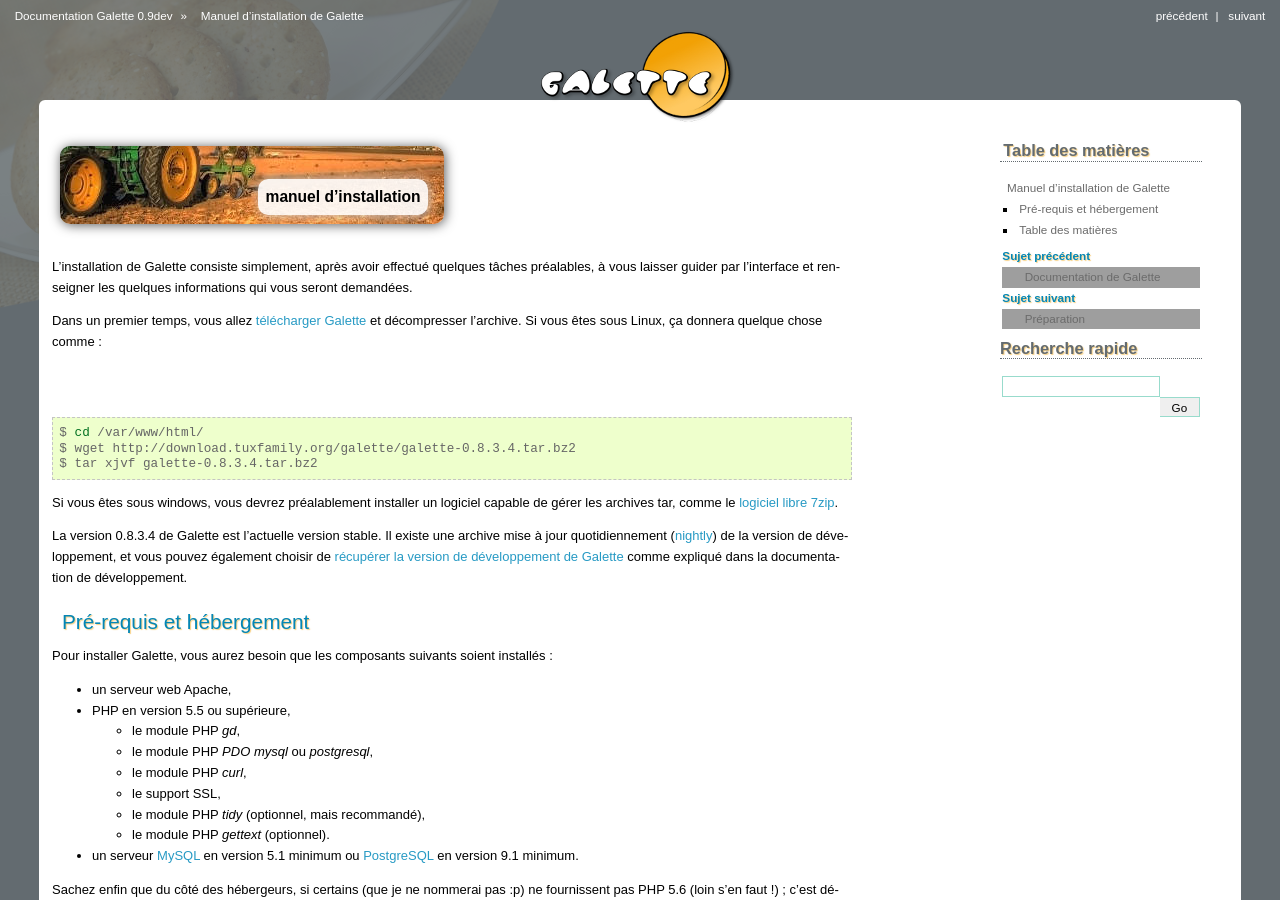
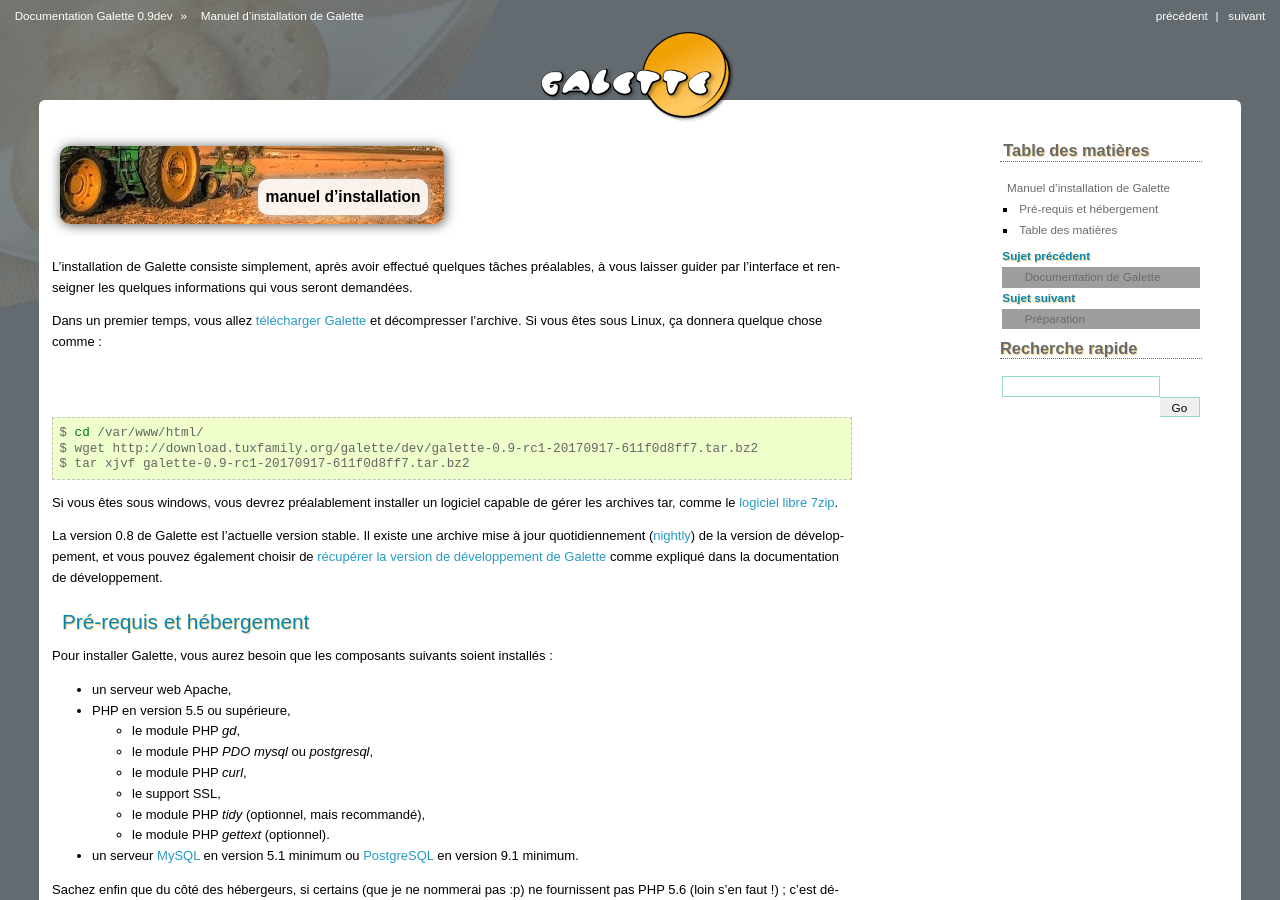
Before and after one commit to galette/galettedoc, a Sphinx documentation site: the page built from source/installation/index.rst, in a window 1280 px wide and 900 px high. Built offline with Sphinx 7.4.7, drawn with Linux system fonts in a browser that asks for light colours; grey boxes are pictures that could not be loaded.

Commit message:
Mise à jour des liens vers la 0.9rc1

```diff
--- a/source/installation/index.rst
+++ b/source/installation/index.rst
@@ -12,17 +12,17 @@
 
 L'installation de Galette consiste simplement, après avoir effectué quelques tâches préalables, à vous laisser guider par l'interface et renseigner les quelques informations qui vous seront demandées.
 
-Dans un premier temps, vous allez `télécharger Galette <http://download.tuxfamily.org/galette/galette-0.8.3.4.tar.bz2>`_ et décompresser l'archive. Si vous êtes sous Linux, ça donnera quelque chose comme :
+Dans un premier temps, vous allez `télécharger Galette <http://download.tuxfamily.org/galette/dev/galette-0.9-rc1-20170917-611f0d8ff7.tar.bz2>`_ et décompresser l'archive. Si vous êtes sous Linux, ça donnera quelque chose comme :
 
 .. code-block:: bash
 
    $ cd /var/www/html/
-   $ wget http://download.tuxfamily.org/galette/galette-0.8.3.4.tar.bz2
-   $ tar xjvf galette-0.8.3.4.tar.bz2
+   $ wget http://download.tuxfamily.org/galette/dev/galette-0.9-rc1-20170917-611f0d8ff7.tar.bz2
+   $ tar xjvf galette-0.9-rc1-20170917-611f0d8ff7.tar.bz2
 
-Si vous êtes sous windows, vous devrez préalablement installer un logiciel capable de gérer les archives tar, comme le `logiciel libre 7zip <http://www.spiroo.be/7zip/>`_.
+Si vous êtes sous windows, vous devrez préalablement installer un logiciel capable de gérer les archives tar, comme le `logiciel libre 7zip <http://www.7-zip.org/>`_.
 
-La version 0.8.3.4 de Galette est l'actuelle version stable. Il existe une archive mise à jour quotidiennement (`nightly <http://download.tuxfamily.org/galette/galette-dev.tar.bz2>`_) de la version de développement, et vous pouvez également choisir de  :doc:`récupérer la version de développement de Galette <../development/git>` comme expliqué dans la documentation de développement.
+La version 0.8 de Galette est l'actuelle version stable. Il existe une archive mise à jour quotidiennement (`nightly <http://download.tuxfamily.org/galette/galette-dev.tar.bz2>`_) de la version de développement, et vous pouvez également choisir de  :doc:`récupérer la version de développement de Galette <../development/git>` comme expliqué dans la documentation de développement.
 
 Pré-requis et hébergement
 -------------------------
--- a/source/installation/update.rst
+++ b/source/installation/update.rst
@@ -12,7 +12,7 @@
 
 Dans un premier temps, déconnectez-vous de votre instance de Galette actuelle.
 
-Ensuite, `téléchargez la dernière version de Galette <http://download.tuxfamily.org/galette/galette-0.8.3.4.tar.bz2>`_ et mettez à jour les fichiers. Pour plus de détails sur l'installation des fichiers de Galette, reportez-vous à la section :ref:`préparation de l'installation <preparation>`.
+Ensuite, `téléchargez la dernière version de Galette <http://download.tuxfamily.org/galette/dev/galette-0.9-rc1-20170917-611f0d8ff7.tar.bz2>`_ et mettez à jour les fichiers. Pour plus de détails sur l'installation des fichiers de Galette, reportez-vous à la section :ref:`préparation de l'installation <preparation>`.
 
 Certains fichiers et répertoires contiennent des données et devraient être réintégrés à la nouvelle installation :
 
```
